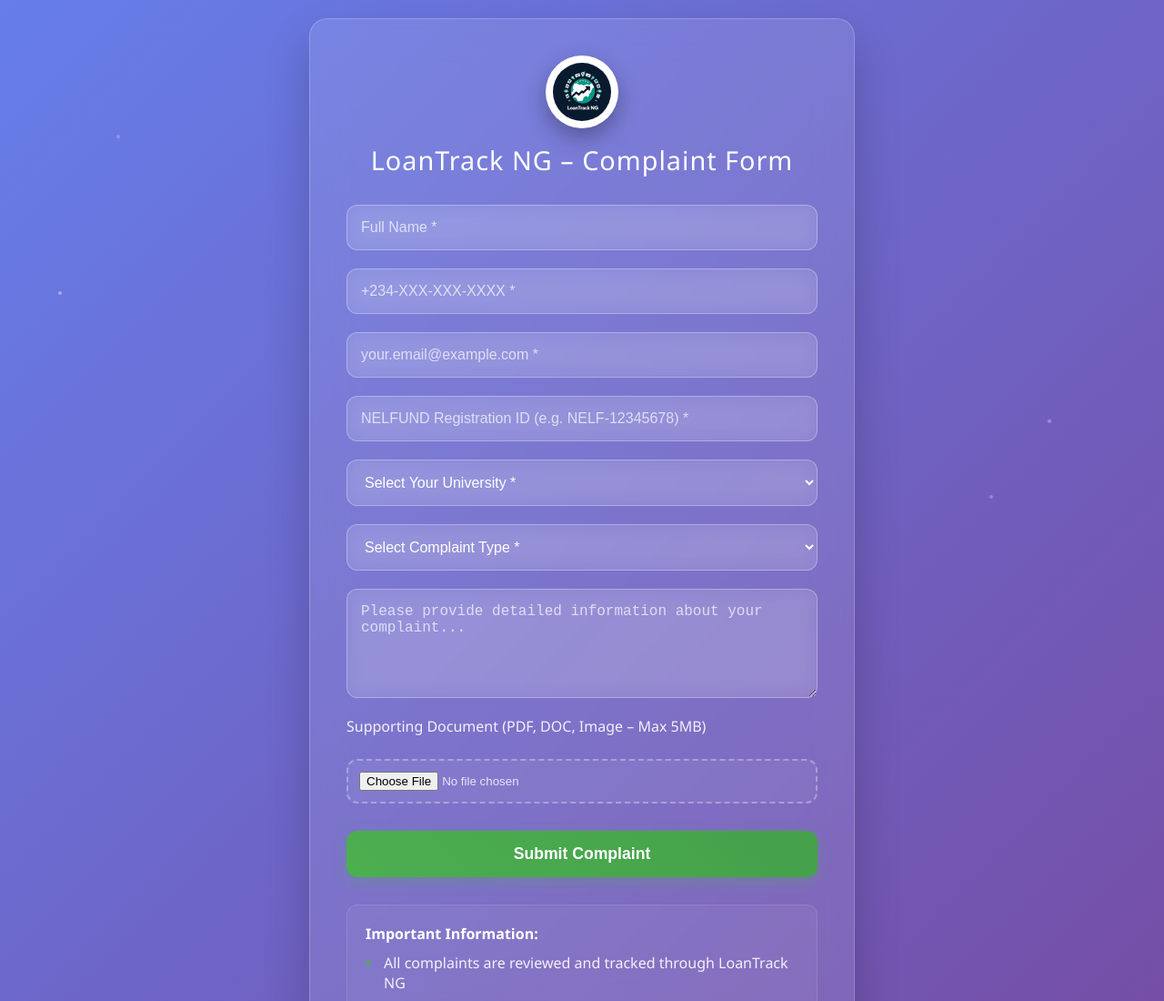
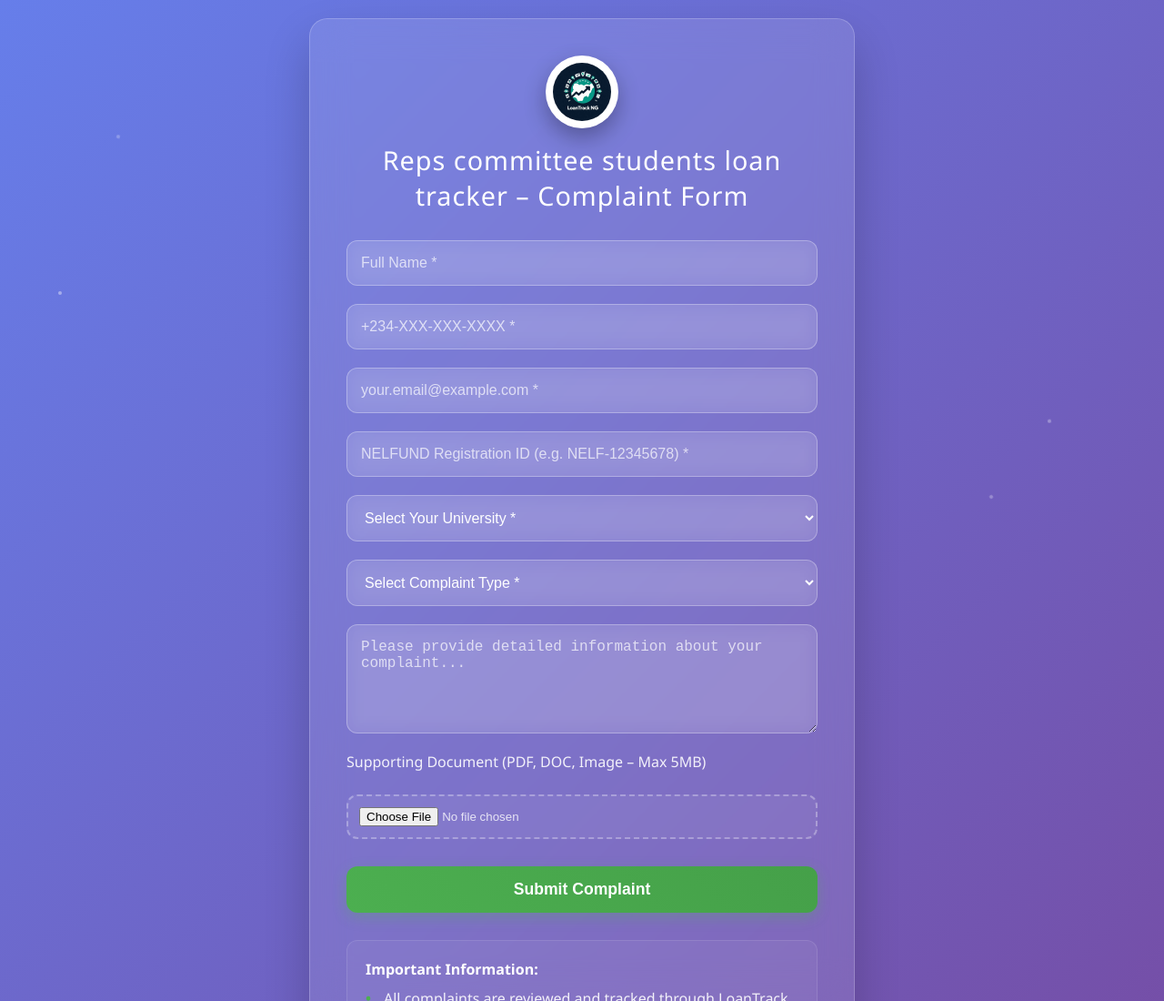
Before and after one commit to CoolBridge/LoanTrack-NG, a plain HTML site: page form.html in a window 1280 px wide. Shown: the top 1100 px of the page at 91% size. Drawn offline with nearby package versions, Linux system fonts and the light colour scheme; no server answers.

Commit message:
Update form.html

```diff
--- a/form.html
+++ b/form.html
@@ -3,7 +3,7 @@
 <head>
   <meta charset="UTF-8">
   <meta name="viewport" content="width=device-width, initial-scale=1.0">
-  <title>Submit Complaint – LoanTrack NG</title>
+  <title>Submit Complaint – Reps committee students loan tracker</title>
   <style>
     * {
       margin: 0;
@@ -329,8 +329,8 @@
 
   <div class="container">
     <div class="logo-header">
-      <img src="assets/logo.png" alt="LoanTrack Logo" class="logo" />
-      <h2>LoanTrack NG – Complaint Form</h2>
+      <img src="assets/logo.png" alt="Reps committee students loan tracker" class="logo" />
+      <h2>Reps committee students loan tracker – Complaint Form</h2>
     </div>
 
     <form id="complaint-form" enctype="multipart/form-data">
```
